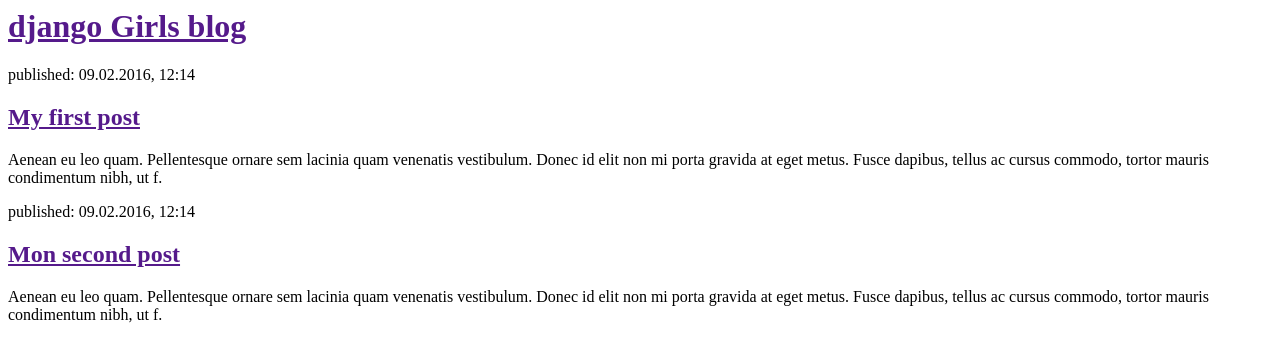
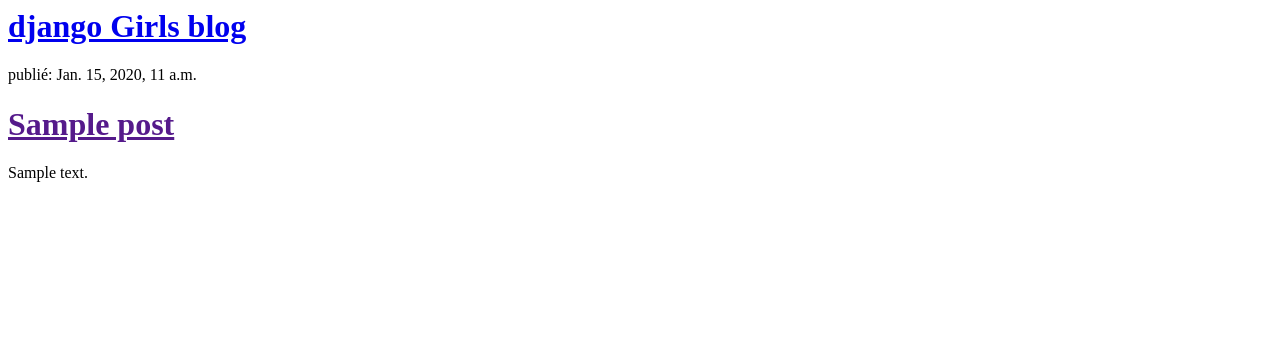
Before and after one commit to etallaou/my-first-blog, a Django app: template blog/templates/blog/post_list.html in a window 1280 px wide. Shown: the top 362 px of the page. Run offline with Django 3.2, Linux system fonts and the light colour scheme; the template is opened without the code that fills it: values that come from a table or form of the project are taken from there, others are empty; tables that the repository leaves empty hold one stand-in row (values such as "Sample post").

Commit message:
Modified templates to display post from datase

```diff
--- a/blog/templates/blog/post_list.html
+++ b/blog/templates/blog/post_list.html
@@ -4,18 +4,17 @@
     </head>
     <body>
     	<div>
-    		<h1><a href="">django Girls blog</a></h1>
+    		<h1><a href="/">django Girls blog</a></h1>
     	</div>
 
     	<div>
-    		<p>published: 09.02.2016, 12:14</p>
-    		<h2><a href="">My first post</a></h2>
-    		<p>Aenean eu leo quam. Pellentesque ornare sem lacinia quam venenatis vestibulum. Donec id elit non mi porta gravida at eget metus. Fusce dapibus, tellus ac cursus commodo, tortor mauris condimentum nibh, ut f.</p>
-    	</div>
-    	<div>
-            <p>published: 09.02.2016, 12:14</p>
-            <h2><a href="">Mon second post</a></h2>
-            <p>Aenean eu leo quam. Pellentesque ornare sem lacinia quam venenatis vestibulum. Donec id elit non mi porta gravida at eget metus. Fusce dapibus, tellus ac cursus commodo, tortor mauris condimentum nibh, ut f.</p>
-        </div>
+    		{%for post in posts%}
+    			<div>
+    				<p>publié: {{post.published_date}}</p>
+    				<h1><a href="" title="">{{post.title}}</a></h1>
+    				<p>{{post.text | linebreaks}}</p>
+    			</div>
+
+    		{%endfor%}
     </body>
 </html>
--- a/blog/views.py
+++ b/blog/views.py
@@ -1,4 +1,7 @@
 from django.shortcuts import render
+from django.utils import timezone
+from .models import Post
 
 def post_list(request):
-	return render(request, 'blog/post_list.html', {})
+	posts = Post.objects.filter(published_date__lte=timezone.now()).order_by('published_date')
+	return render(request, 'blog/post_list.html', {'posts': posts})
```
